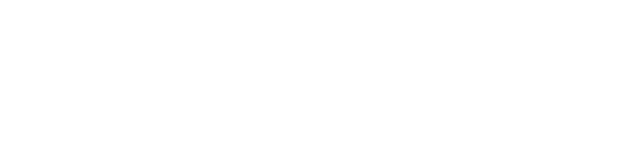
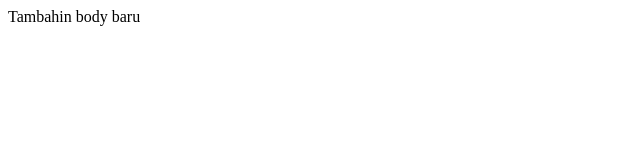
Before and after one commit to budasuyasa/html-project-learning-at-axcelio, a plain HTML site: page index.html in a window 1280 px wide. Shown: the whole page, without its empty margins (0-640 px from the left). Drawn offline with Linux system fonts and the light colour scheme.

Commit message:
Perubahan teks

```diff
--- a/index.html
+++ b/index.html
@@ -8,5 +8,7 @@
 </head>
 <body>
 
+    Tambahin body baru
+
 </body>
 </html>
```
Also changed, not shown: 1 other file.
